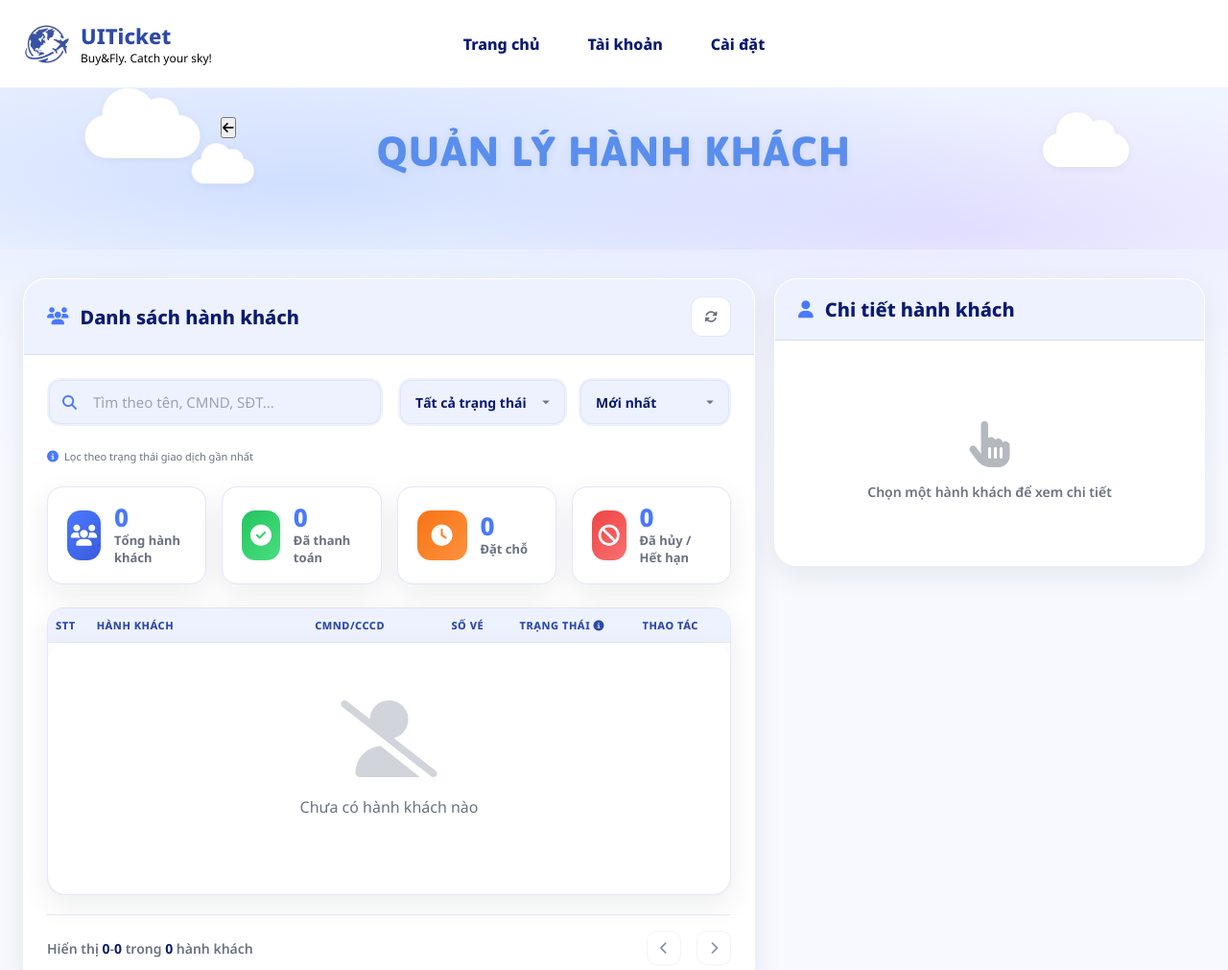
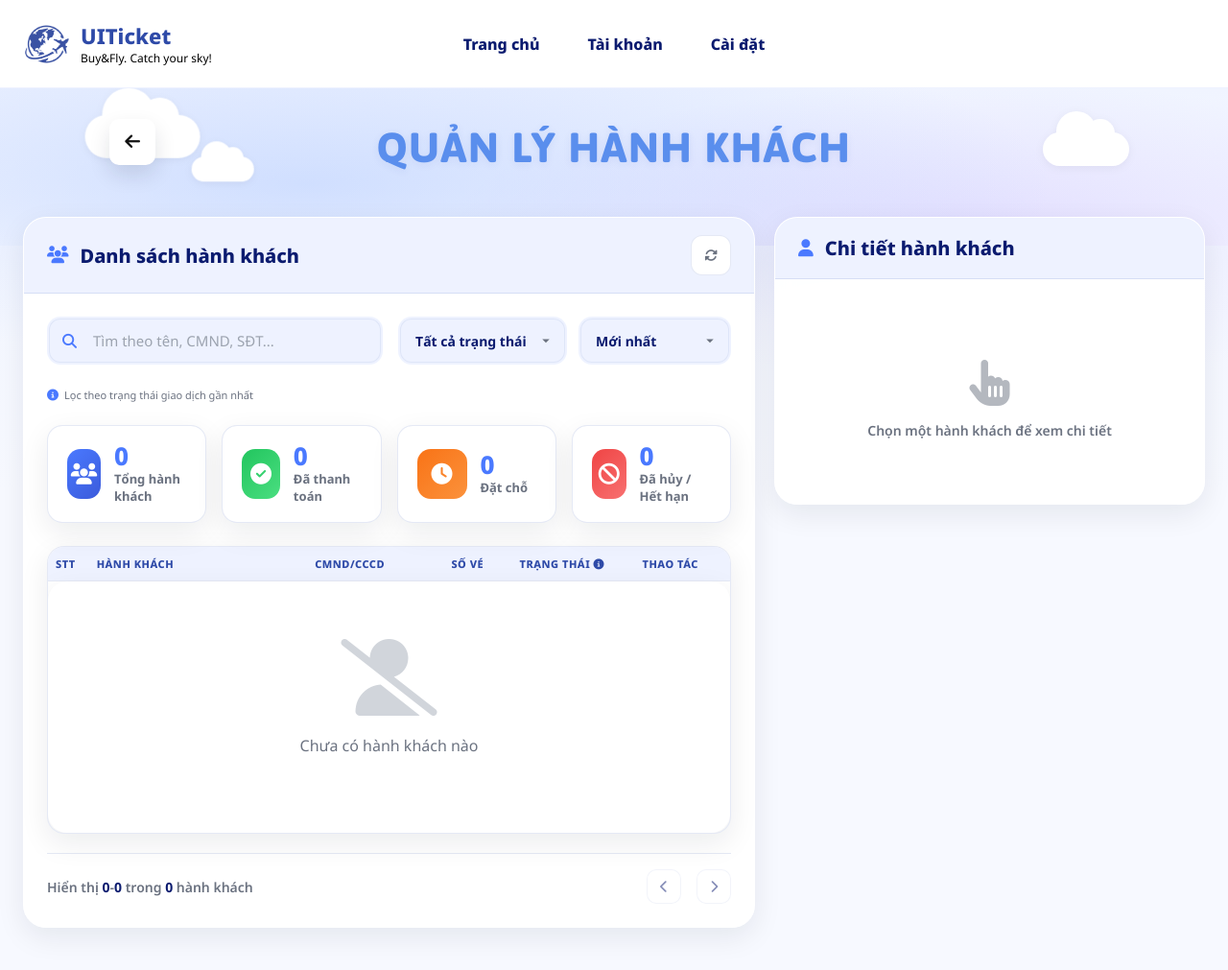
Before and after one commit to ovapil/Quan-Ly-Ban-Ve-May-Bay, a plain HTML site: page UITicket/passenger.html in a window 1280 px wide. Shown: the top 1011 px of the page at 96% size. Drawn offline with Linux system fonts and the light colour scheme; no server answers.

Commit message:
Fix Passenger

```diff
--- a/UITicket/css/lookup.css
+++ b/UITicket/css/lookup.css
@@ -38,7 +38,6 @@
 
 /* Nút tra cứu gradient xanh dương giống nút chỉnh sửa ở tài khoản */
 /* Trả lại màu gốc cho nút tra cứu, bỏ gradient */
-.tool-btn.back {
   position: absolute;
   top: 32px;
   left: 32px;
--- a/UITicket/css/passenger.css
+++ b/UITicket/css/passenger.css
@@ -1,19 +1,38 @@
 /* Back button row (copy from lookup) */
+
+/* Back button row (lookup style) */
 .search-back-btn-row {
   width: 100%;
   display: flex;
   justify-content: flex-start;
   align-items: center;
-  margin-bottom: -18px;
-  margin-top: 0;
-  position: relative;
+  position: absolute;
+  top: 32px;
+  left: 32px;
+  margin: 0;
   z-index: 20;
 }
-.search-back-btn-row .tool-btn.back {
-  position: static;
-  margin-left: 230px;
-  margin-bottom: 0;
-  margin-top: 0;
+.tool-btn.back {
+  position: absolute;
+  top: 0;
+  left: 82px;
+  border-radius: 10px;
+  background: #fff;
+  box-shadow: 0 10px 22px rgba(17,24,39,0.12);
+  color: #111;
+  width: 48px;
+  height: 48px;
+  border: 0;
+  cursor: pointer;
+  display: grid;
+  place-items: center;
+  transition: all 0.2s ease;
+}
+.tool-btn.back:hover {
+  box-shadow: 0 12px 28px rgba(17,24,39,0.18);
+}
+.tool-btn.back i {
+  font-size: 18px;
 }
 /* ===== PASSENGER PAGE TOKENS ===== */
 :root {
--- a/UITicket/passenger.html
+++ b/UITicket/passenger.html
@@ -50,14 +50,15 @@
       <div class="cloud cloud-2"></div>
       <div class="cloud cloud-3"></div>
 
+      <!-- Back button styled like lookup -->
+      <div class="search-back-btn-row" style="position:absolute;top:32px;left:32px;z-index:20;">
+        <button class="tool-btn back" id="btnBackTop" title="Quay lại" onclick="window.location.href='dashboard.html'"><i class="fa-solid fa-arrow-left"></i></button>
+      </div>
+
       <div class="container">
         <div class="hero-content">
-          <div class="search-back-btn-row">
-            <button class="tool-btn back" id="btnBackTop" title="Quay lại" onclick="window.location.href='dashboard.html'"><i class="fa-solid fa-arrow-left"></i></button>
-          </div>
-          <div class="hero-content">
-            <h1 class="hero-title">
-              QUẢN LÝ HÀNH KHÁCH
+          <h1 class="hero-title">
+            QUẢN LÝ HÀNH KHÁCH
             </h1>
           </div>
         </div>
@@ -65,7 +66,7 @@
     </section>
 
     <div class="container">
-      <div class="passenger-layout">
+      <div class="passenger-layout" style="margin-top:-60px;">
         <!-- LEFT: Danh sách hành khách -->
         <section class="passenger-list-section">
           <div class="panel">
```
